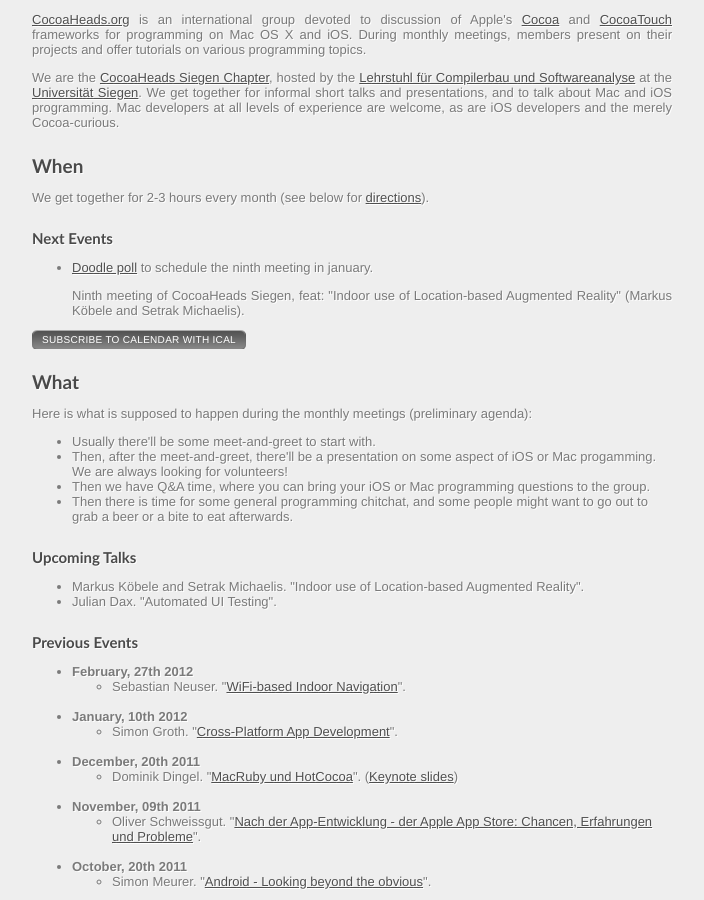
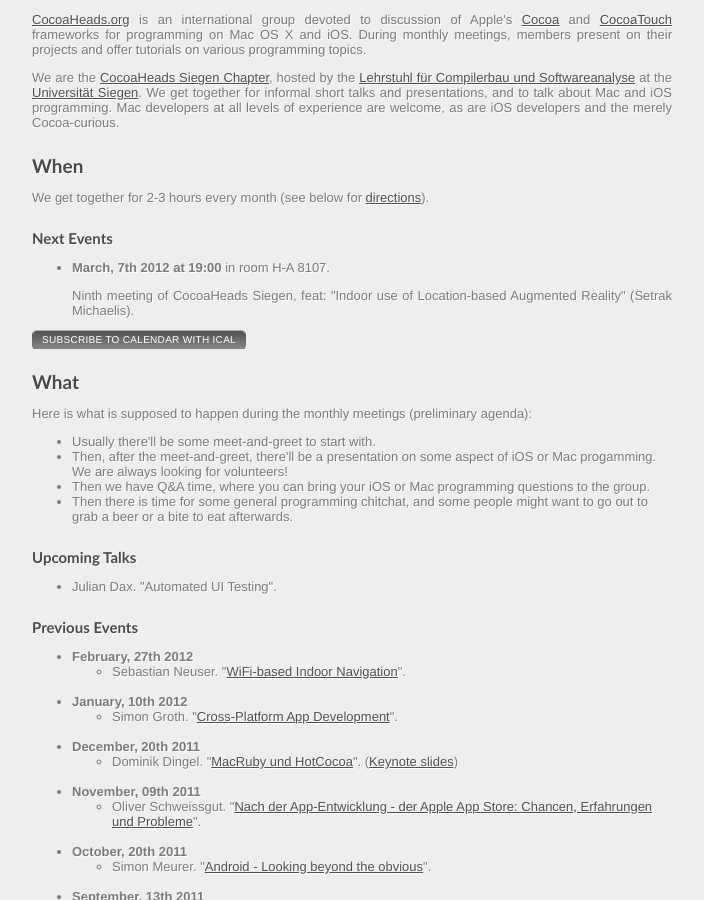
Before and after one commit to bmeurer/cocoaheads.informatik.uni-siegen.de, a Jekyll site: the page built from index.html, in a window 1280 px wide and 900 px high, scrolled down 578 px. Shown: the whole window, without its empty margins (118-822 px from the left). Built offline with Jekyll 4.4.1, drawn with Linux system fonts in a browser that asks for light colours; nearby versions of some CDN libraries; Markdown is read by kramdown in place of the engine named in the settings.

Commit message:
Meeting schedule.

```diff
--- a/index.html
+++ b/index.html
@@ -43,19 +43,19 @@
 <p>
   <ul>
     <li>
+<!--
       <p>
         <a href="http://www.doodle.com/qh843th9pg2yx9tq">Doodle poll</a> to
-        schedule the ninth meeting in january.
-      </p>
-<!--
-      <p>
-        <strong>February, 27th 2012 at 19:00</strong> in room H-A 8107.
+        schedule the ninth meeting in march.
       </p>
 -->
       <p>
+        <strong>March, 7th 2012 at 19:00</strong> in room H-A 8107.
+      </p>
+      <p>
         Ninth meeting of CocoaHeads Siegen, feat:
         &quot;Indoor use of Location-based Augmented Reality&quot;
-        (Markus K&ouml;bele and Setrak Michaelis).
+        (Setrak Michaelis).
       </p>
     </li>
   </ul>
@@ -95,10 +95,6 @@
 
 <p>
   <ul>
-    <li>
-      Markus K&ouml;bele and Setrak Michaelis.
-      &quot;Indoor use of Location-based Augmented Reality&quot;.
-    </li>
     <li>
       Julian Dax.
       &quot;Automated UI Testing&quot;.
```
